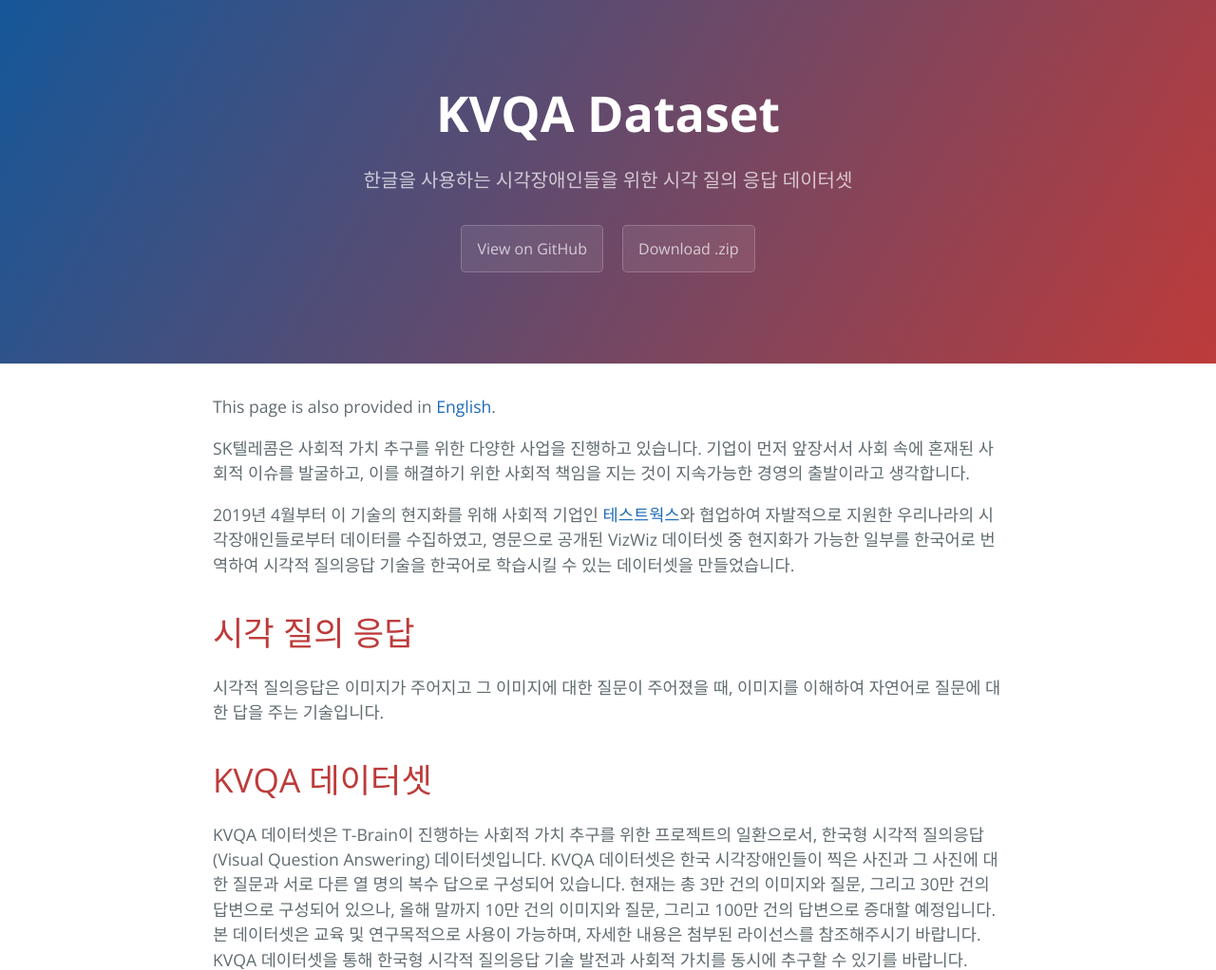
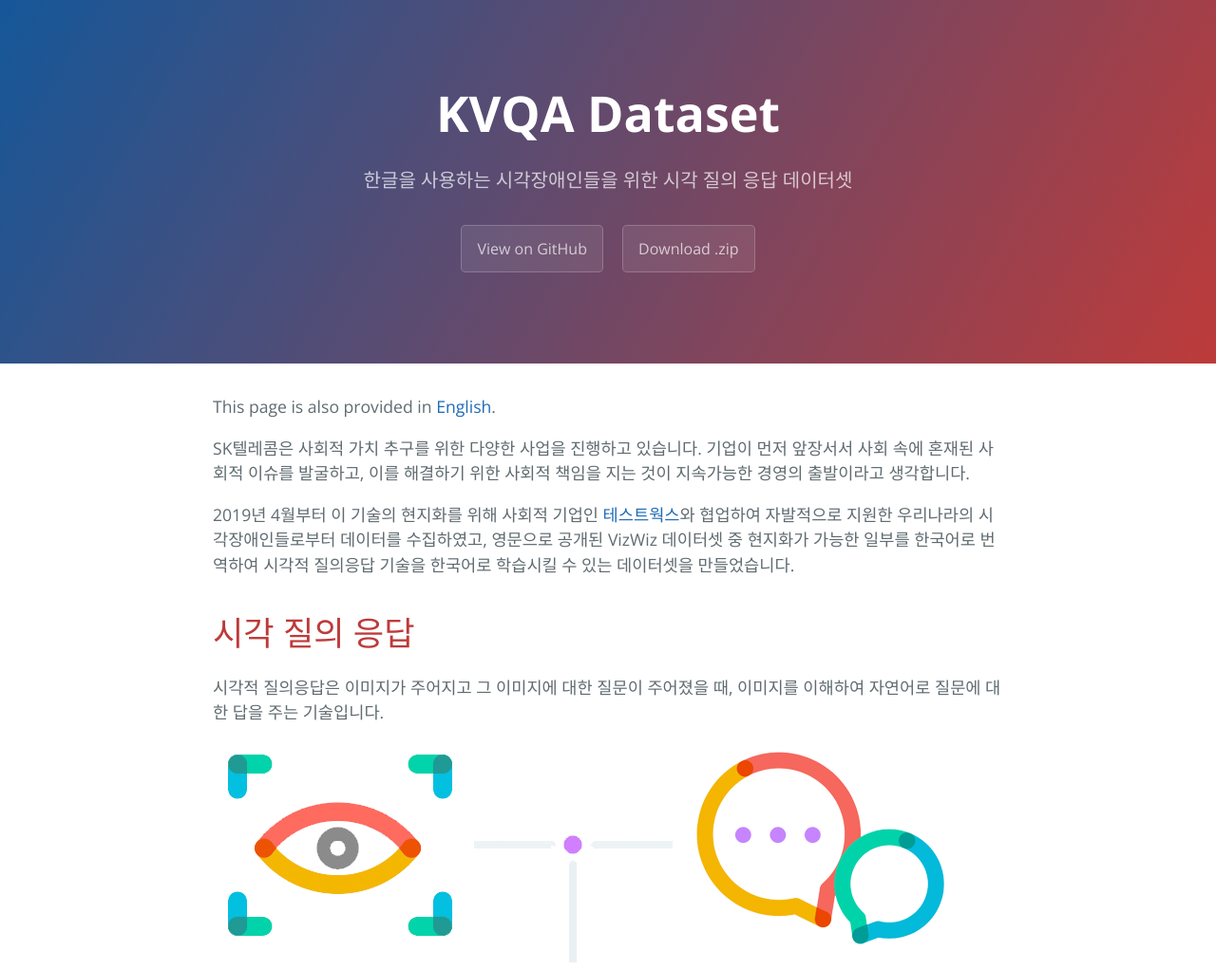
Before and after one commit to SKTBrain/KVQA, a Jekyll site: the page built from docs/index.md, in a window 1280 px wide. Shown: the top 1022 px of the page at 95% size. Built offline with Jekyll 4.4.1, drawn with Linux system fonts in a browser that asks for light colours; grey boxes are pictures that could not be loaded.

Commit message:
Add fig for vqa

```diff
--- a/docs/index.md
+++ b/docs/index.md
@@ -11,6 +11,8 @@
 # 시각 질의 응답
 
 시각적 질의응답은 이미지가 주어지고 그 이미지에 대한 질문이 주어졌을 때, 이미지를 이해하여 자연어로 질문에 대한 답을 주는 기술입니다.
+
+![VQA](assets/img/vqa.png)
 
 # KVQA 데이터셋
 
```
Also changed, not shown: docs/assets/img/vqa.png (added).
